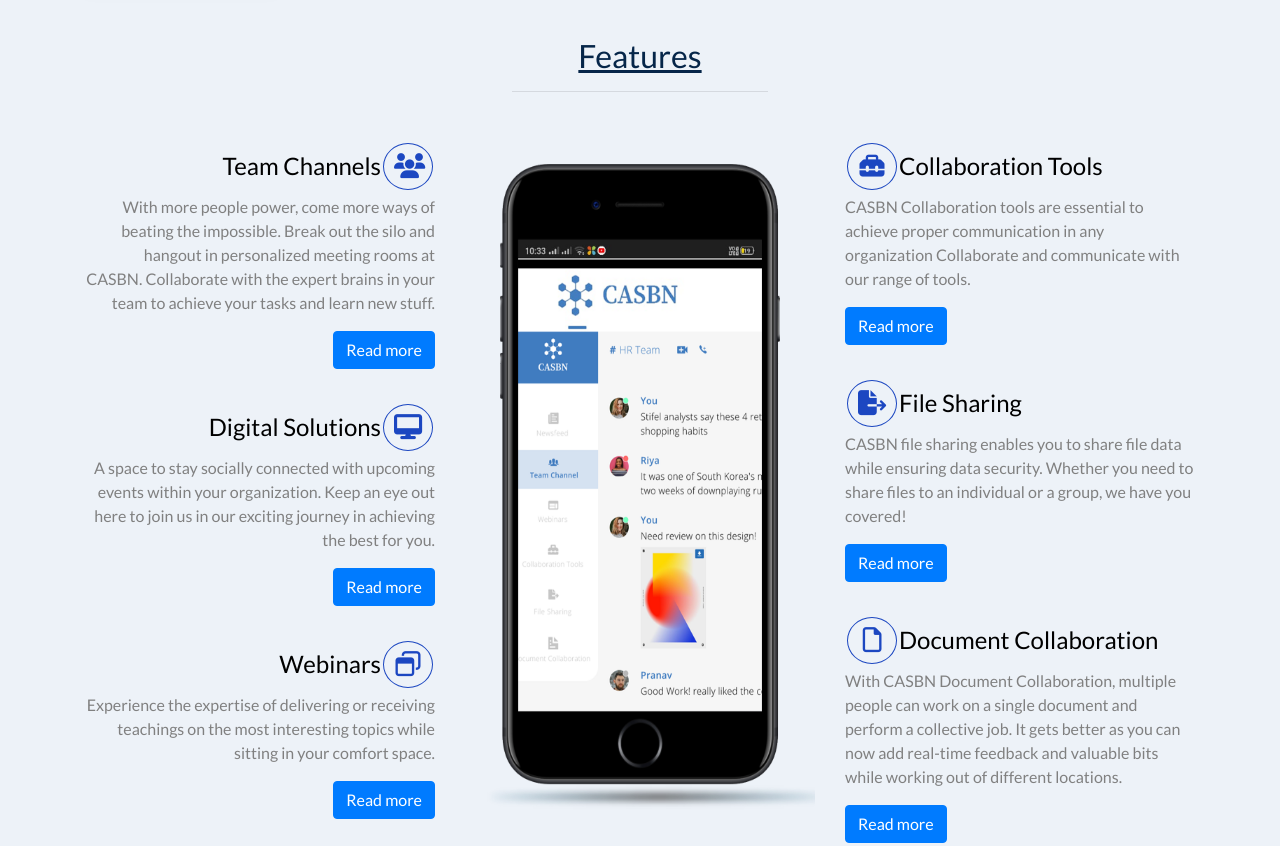
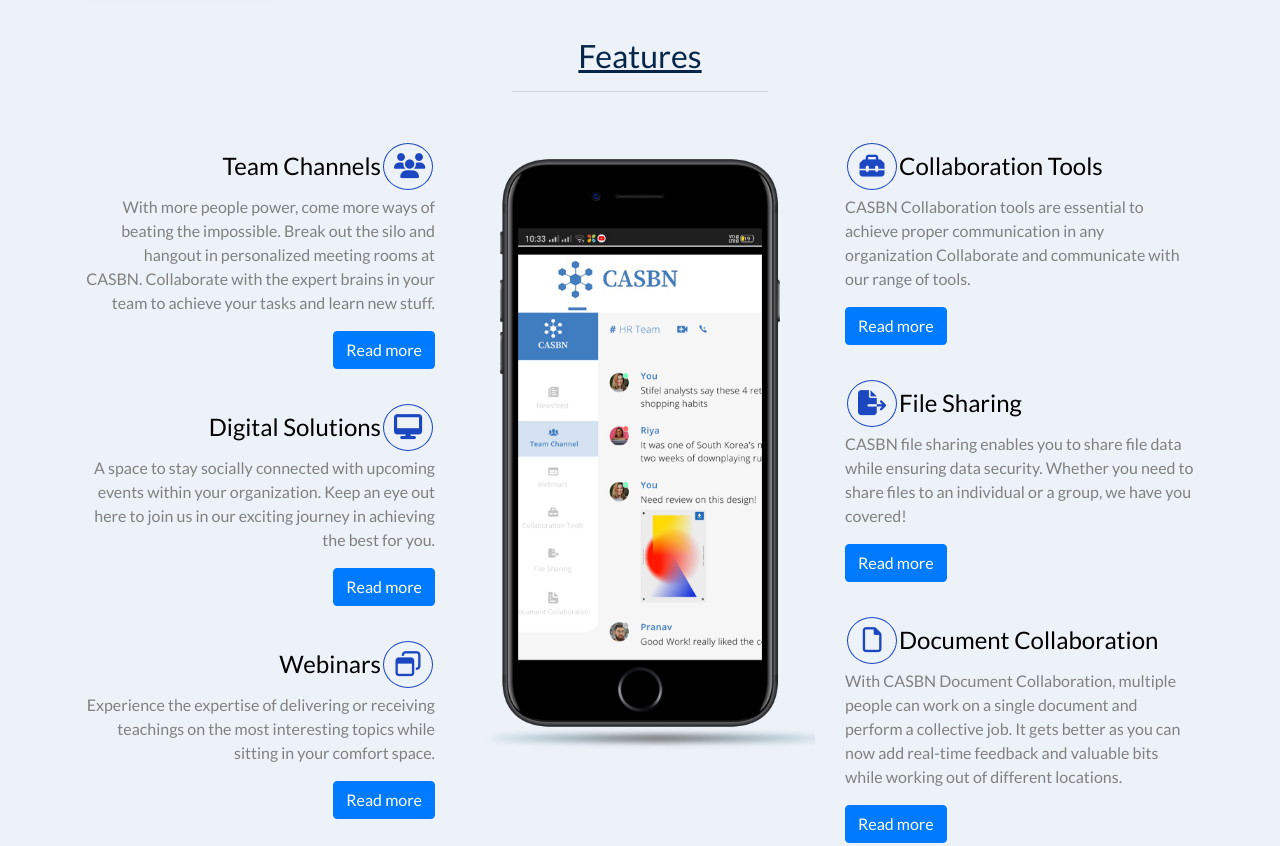
Before and after one commit to Bizhtech/trill, a plain HTML site: page index.html in a window 1280 px wide. Shown: the part 1072-1918 px from the top of the page. Drawn offline with nearby package versions, Linux system fonts and the light colour scheme.

Commit message:
mobile mockup display bug fix

```diff
--- a/index.html
+++ b/index.html
@@ -203,8 +203,8 @@
             <button type="button" class="btn btn-primary" data-toggle="modal" data-target="#webinarModal" name="button">Read more</button>
           </div>
         </div>
-        <div class="col-lg-4 d-flex justify-content-center" data-aos="zoom-in" data-aos-delay="150">
-          <img class="img-fluid" src="images/projectImages/mobileMockup.png" alt=""> <!--width: 390 height: 627-->
+        <div class="col-lg-4" data-aos="zoom-in" data-aos-delay="150">
+          <img class="img-fluid center-img" src="images/projectImages/mobileMockup.png" alt=""> <!--width: 390 height: 627-->
         </div>
         <div class="col-lg-4" id="ftDesc">
           <div class="row" id="rightFeatures" data-aos="fade-up">
--- a/indexStyles.css
+++ b/indexStyles.css
@@ -394,10 +394,14 @@
 #features .heading{
   color:#062649;
 }
-
 #features hr{
   color:#1c47c1;
   width: 20%;
+}
+.center-img{
+  position: relative;
+  left: 50%;
+  transform: translate(-50%);
 }
 @media (max-width:992px) {
   #leftFeatures,#rightFeatures {
```
Also changed, not shown: images/aboutban.png (deleted), images/blog-img.png (deleted), images/features.png (deleted), images/hero.png (deleted), images/others/landing_hero_old.jpg (deleted), images/secpic.png (deleted).
